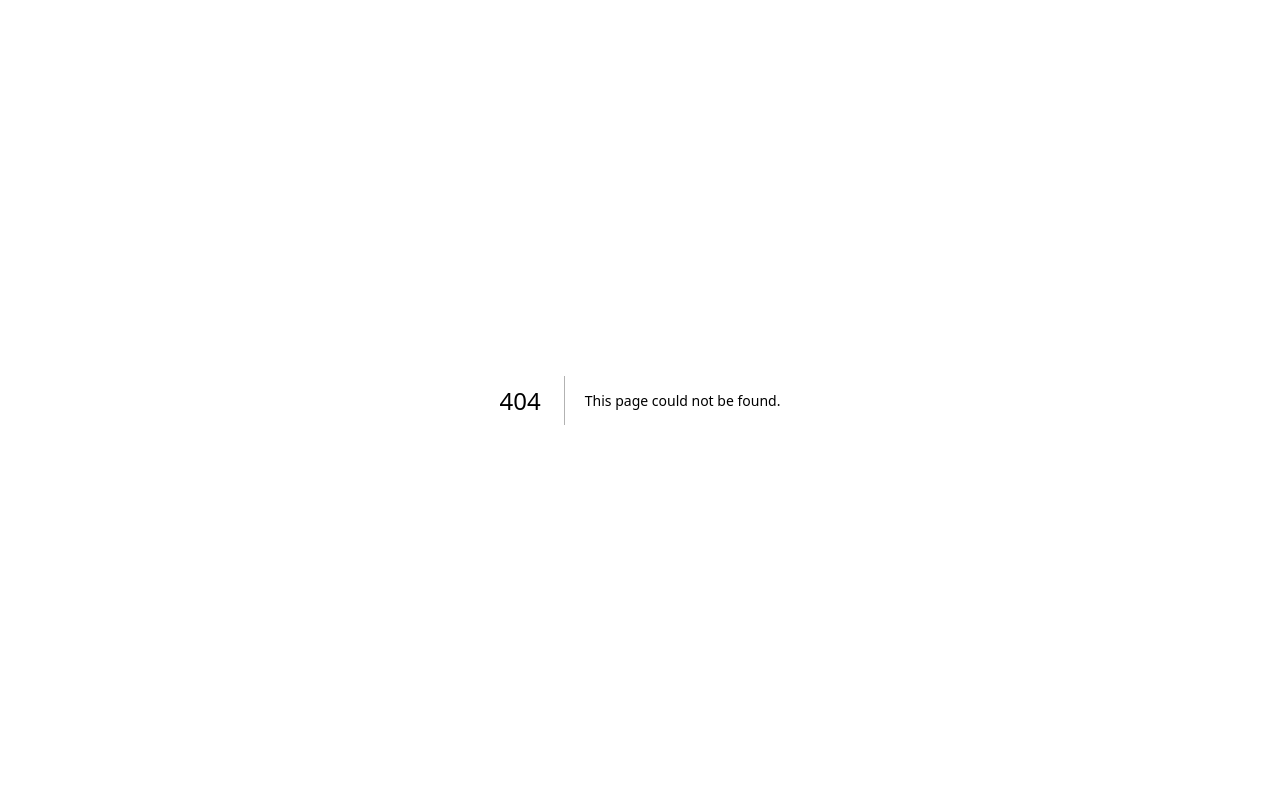
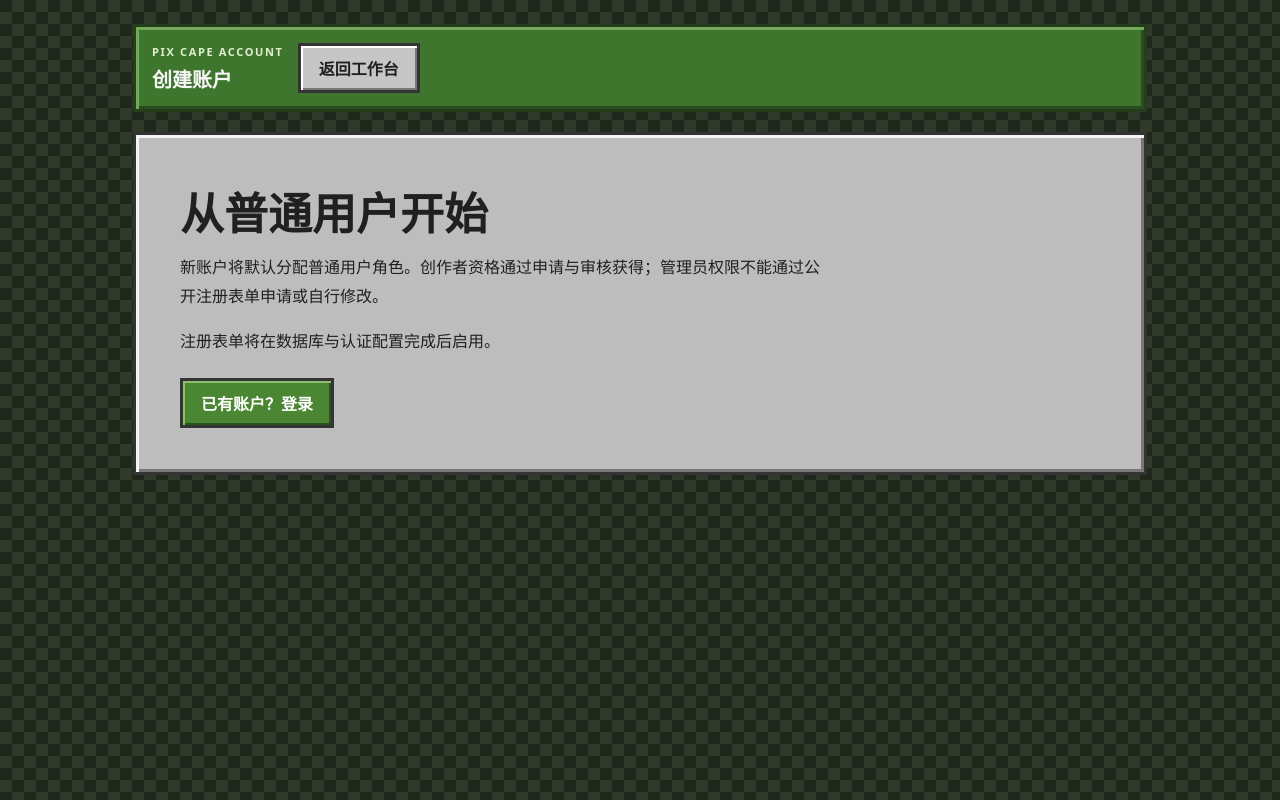
Before and after one commit to liseezn/Pixcape, a Next.js app: page /register in a window 1280 px wide. Before the commit this address had no page. Built offline with nearby package versions, Linux system fonts and the light colour scheme.

Commit message:
feat: scaffold Next.js role-based account workspace

```diff
--- /dev/null
+++ b/app/register/page.tsx
@@ -0,0 +1,5 @@
+import Link from 'next/link'
+
+export default function RegisterPage() {
+  return <main className="inventory-shell"><header className="topbar"><div><p className="eyebrow">PIX CAPE ACCOUNT</p><h1>创建账户</h1></div><Link className="pixel-button" href="/">返回工作台</Link></header><section className="hero inventory-panel"><h2>从普通用户开始</h2><p>新账户将默认分配普通用户角色。创作者资格通过申请与审核获得；管理员权限不能通过公开注册表单申请或自行修改。</p><p>注册表单将在数据库与认证配置完成后启用。</p><div className="actions"><Link className="pixel-button primary" href="/login">已有账户？登录</Link></div></section></main>
+}
```
